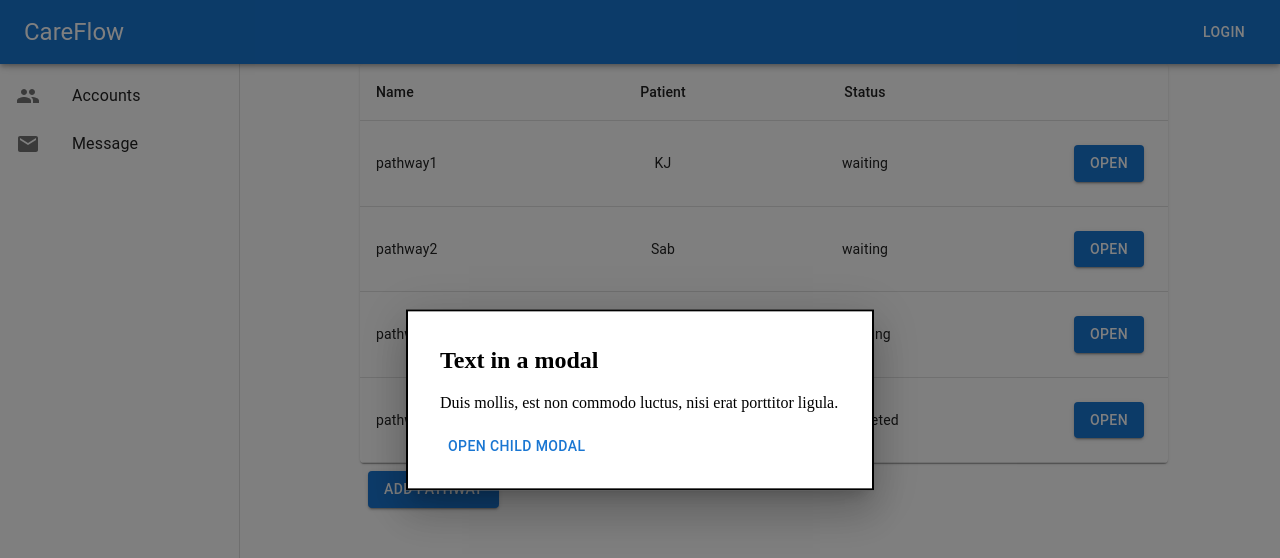
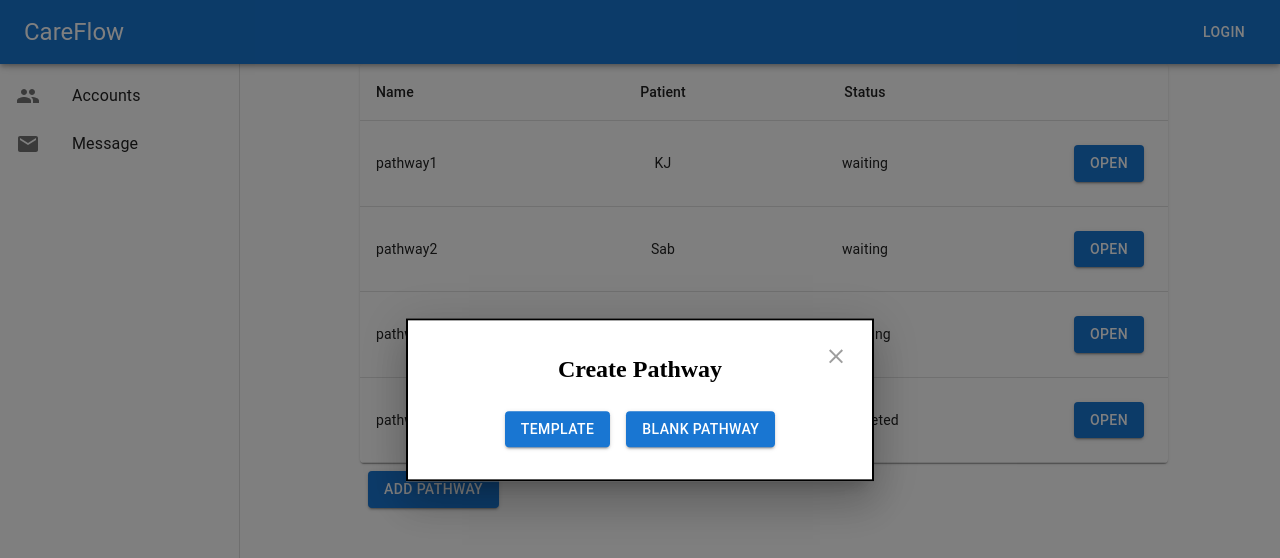
Before and after one commit to Hua5253/Care-Flow, a React (Vite) app in the folder client/: page / in a window 1280 px wide. Both pictures are taken after a click on the button "ADD PATHWAY". Shown: the top 558 px of the page. Built offline with nearby package versions, Linux system fonts and the light colour scheme.

Commit message:
create template pathway modal

```diff
--- a/client/src/components/pathwayscreen/CreatePathwayModal.tsx
+++ b/client/src/components/pathwayscreen/CreatePathwayModal.tsx
@@ -1,5 +1,8 @@
 import { Box, Button, Modal, Typography } from "@mui/material";
 import { useState } from "react";
+import TemplatePathwayModal from "./TemplatePathwayModal";
+import IconButton from "@mui/material/IconButton";
+import CloseIcon from "@mui/icons-material/Close";
 
 const style = {
   position: "absolute" as "absolute",
@@ -15,57 +18,46 @@ const style = {
   pb: 3,
 };
 
-function ChildModal() {
-  const [open, setOpen] = useState(false);
-  const handleOpen = () => {
-    setOpen(true);
-  };
-  const handleClose = () => {
-    setOpen(false);
-  };
-
-  return (
-    <>
-      <Button onClick={handleOpen}>Open Child Modal</Button>
-      <Modal
-        open={open}
-        onClose={handleClose}
-        aria-labelledby="child-modal-title"
-        aria-describedby="child-modal-description"
-      >
-        <Box sx={{ ...style, width: 200 }}>
-          <h2 id="child-modal-title">Text in a child modal</h2>
-          <p id="child-modal-description">
-            Lorem ipsum, dolor sit amet consectetur adipisicing elit.
-          </p>
-          <Button onClick={handleClose}>Close Child Modal</Button>
-        </Box>
-      </Modal>
-    </>
-  );
+interface closeModal {
+  handleClose: () => void;
 }
 
-function createPathwayModal() {
-  const [open, setOpen] = useState(true);
-
-  const handleClose = () => {
-    setOpen(false);
-  };
+function createPathwayModal({handleClose}: closeModal) {
+  const [showChildModal, setShowChildModal] = useState(false);
 
   return (
     <div>
       <Modal
-        open={open}
-        onClose={handleClose}
+        open={true}
         aria-labelledby="parent-modal-title"
         aria-describedby="parent-modal-description"
       >
-        <Box sx={{ ...style, width: 400 }}>
-          <h2 id="parent-modal-title">Text in a modal</h2>
-          <p id="parent-modal-description">
-            Duis mollis, est non commodo luctus, nisi erat porttitor ligula.
-          </p>
-          <ChildModal />
+        <Box
+          sx={{
+            ...style,
+            width: 400,
+            textAlign: "center",
+            "& button": { m: 1 },
+          }}
+        >
+          <IconButton
+            aria-label="close"
+            onClick={handleClose}
+            sx={{
+              position: "absolute",
+              right: 8,
+              top: 8,
+              color: (theme) => theme.palette.grey[500],
+            }}
+          >
+            <CloseIcon />
+          </IconButton>
+          <h2 id="parent-modal-title">Create Pathway</h2>
+          <Button variant="contained" onClick={() => {setShowChildModal(true)}}>
+            Template
+          </Button>
+          <Button variant="contained">Blank Pathway</Button>
+          {showChildModal && <TemplatePathwayModal handleClose={() => setShowChildModal(false)} />}
         </Box>
       </Modal>
     </div>
--- a/client/src/components/pathwayscreen/PathwayScreen.tsx
+++ b/client/src/components/pathwayscreen/PathwayScreen.tsx
@@ -13,7 +13,7 @@ export default function PathwayScreen() {
   return (
     <Box sx={{ flexGrow: 1 }}>
       <PathwayList showModal={handleAddPathwayModalClick} />
-      {showAddPathwayModal && <CreatePathwayModal />}
+      {showAddPathwayModal && <CreatePathwayModal handleClose={() => setShowAddPathwayModal(false)}/>}
     </Box>
   );
 }
--- /dev/null
+++ b/client/src/components/pathwayscreen/TemplatePathwayModal.tsx
@@ -0,0 +1,80 @@
+import { Box, FormControl, IconButton, InputLabel, MenuItem, Modal, Select } from "@mui/material";
+import CloseIcon from "@mui/icons-material/Close";
+import { useState } from "react";
+
+const style = {
+  position: "absolute" as "absolute",
+  top: "50%",
+  left: "50%",
+  transform: "translate(-50%, -50%)",
+  width: 400,
+  height: 500,
+  bgcolor: "background.paper",
+  border: "2px solid #000",
+  boxShadow: 24,
+  pt: 2,
+  px: 4,
+  pb: 3,
+};
+
+interface closeModal {
+  handleClose: () => void;
+}
+
+function TemplatePathwayModal({ handleClose }: closeModal) {
+  const [template, setTemplate] = useState("");
+
+  const handleChange = (event: React.ChangeEvent<{ value: unknown }>) => {
+    setTemplate(event.target.value as string);
+    console.log(template);
+  };
+
+  return (
+    <>
+      <Modal
+        open={true}
+        aria-labelledby="child-modal-title"
+        aria-describedby="child-modal-description"
+      >
+        <Box sx={{ ...style, width: 200, textAlign: "center" }}>
+          <IconButton
+            aria-label="close"
+            onClick={handleClose}
+            sx={{
+              position: "absolute",
+              right: 8,
+              top: 8,
+              color: (theme) => theme.palette.grey[500],
+            }}
+          >
+            <CloseIcon />
+          </IconButton>
+          <h2 id="child-modal-title">Create Pathway</h2>
+          <p>Procedure Template</p>
+          <FormControl fullWidth>
+            <InputLabel id="procedure-template-label">
+              Choose a template
+            </InputLabel>
+            <Select
+              labelId="procedure-template-label"
+              id="procedure-template-select"
+              value={template}
+              label="Procedure Template"
+              onChange={() => {handleChange}}
+              sx={{ mb: 2 }}
+            >
+              <MenuItem value="">
+                <em>None</em>
+              </MenuItem>
+              <MenuItem value={"template1"}>Template 1</MenuItem>
+              <MenuItem value={"template2"}>Template 2</MenuItem>
+              <MenuItem value={"template3"}>Template 3</MenuItem>
+            </Select>
+          </FormControl>
+        </Box>
+      </Modal>
+    </>
+  );
+}
+
+export default TemplatePathwayModal;
```
